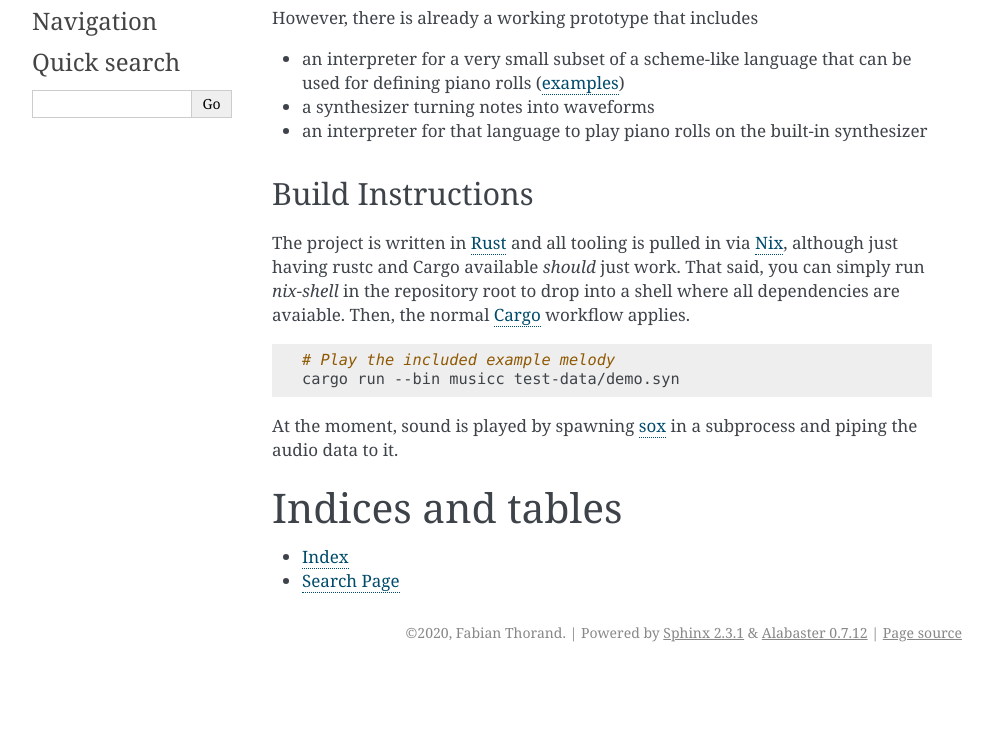
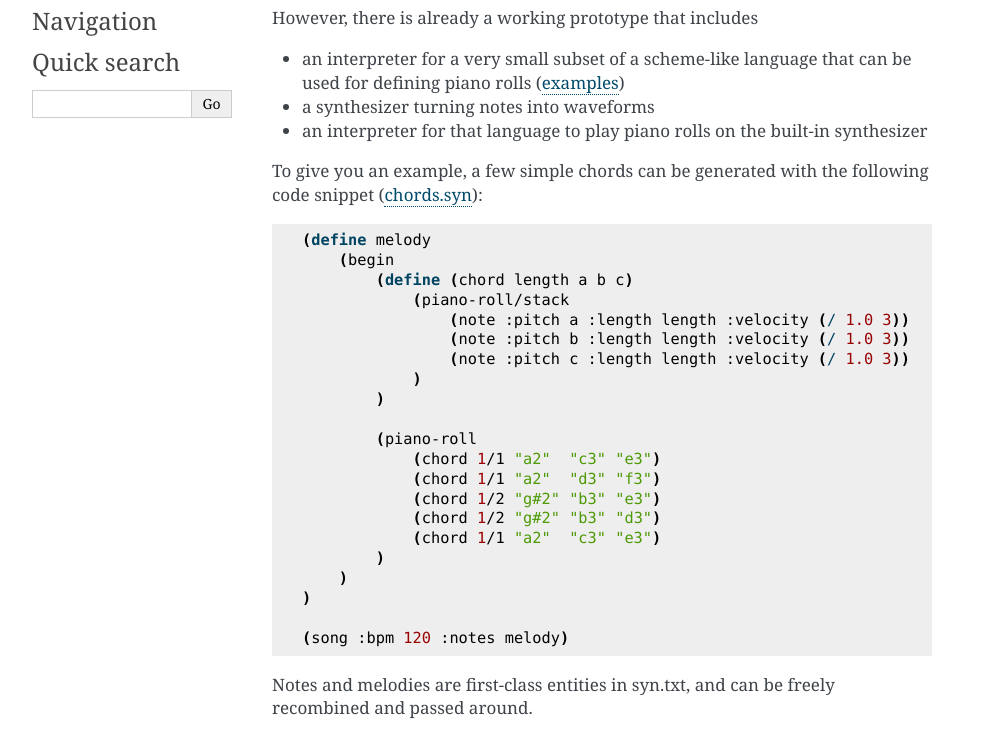
Before and after one commit to fatho/syn-txt, a plain HTML site: page index.html in a window 1280 px wide. Shown: the part 185-932 px from the top of the page, without its empty margins (148-1140 px from the left). Before the commit the page ends 857 px from the top, so only its background shows below. Drawn offline with Linux system fonts and the light colour scheme.

Commit message:
Update documentation

```diff
--- a/index.html
+++ b/index.html
@@ -44,6 +44,33 @@ that can be used for defining piano rolls (<a class="reference external" href="h
 <li><p>a synthesizer turning notes into waveforms</p></li>
 <li><p>an interpreter for that language to play piano rolls on the built-in synthesizer</p></li>
 </ul>
+<p>To give you an example, a few simple chords can be generated with the
+following code snippet (<a class="reference external" href="https://github.com/fatho/syn-txt/blob/master/test-data/chords.syn">chords.syn</a>):</p>
+<div class="highlight-scheme notranslate"><div class="highlight"><pre><span></span><span class="p">(</span><span class="k">define </span><span class="nv">melody</span>
+    <span class="p">(</span><span class="nf">begin</span>
+        <span class="p">(</span><span class="k">define </span><span class="p">(</span><span class="nf">chord</span> <span class="nv">length</span> <span class="nv">a</span> <span class="nv">b</span> <span class="nv">c</span><span class="p">)</span>
+            <span class="p">(</span><span class="nf">piano-roll/stack</span>
+                <span class="p">(</span><span class="nf">note</span> <span class="nv">:pitch</span> <span class="nv">a</span> <span class="nv">:length</span> <span class="nv">length</span> <span class="nv">:velocity</span> <span class="p">(</span><span class="nb">/ </span><span class="mf">1.0</span> <span class="mi">3</span><span class="p">))</span>
+                <span class="p">(</span><span class="nf">note</span> <span class="nv">:pitch</span> <span class="nv">b</span> <span class="nv">:length</span> <span class="nv">length</span> <span class="nv">:velocity</span> <span class="p">(</span><span class="nb">/ </span><span class="mf">1.0</span> <span class="mi">3</span><span class="p">))</span>
+                <span class="p">(</span><span class="nf">note</span> <span class="nv">:pitch</span> <span class="nv">c</span> <span class="nv">:length</span> <span class="nv">length</span> <span class="nv">:velocity</span> <span class="p">(</span><span class="nb">/ </span><span class="mf">1.0</span> <span class="mi">3</span><span class="p">))</span>
+            <span class="p">)</span>
+        <span class="p">)</span>
+
+        <span class="p">(</span><span class="nf">piano-roll</span>
+            <span class="p">(</span><span class="nf">chord</span> <span class="mi">1</span><span class="nv">/1</span> <span class="s">&quot;a2&quot;</span>  <span class="s">&quot;c3&quot;</span> <span class="s">&quot;e3&quot;</span><span class="p">)</span>
+            <span class="p">(</span><span class="nf">chord</span> <span class="mi">1</span><span class="nv">/1</span> <span class="s">&quot;a2&quot;</span>  <span class="s">&quot;d3&quot;</span> <span class="s">&quot;f3&quot;</span><span class="p">)</span>
+            <span class="p">(</span><span class="nf">chord</span> <span class="mi">1</span><span class="nv">/2</span> <span class="s">&quot;g#2&quot;</span> <span class="s">&quot;b3&quot;</span> <span class="s">&quot;e3&quot;</span><span class="p">)</span>
+            <span class="p">(</span><span class="nf">chord</span> <span class="mi">1</span><span class="nv">/2</span> <span class="s">&quot;g#2&quot;</span> <span class="s">&quot;b3&quot;</span> <span class="s">&quot;d3&quot;</span><span class="p">)</span>
+            <span class="p">(</span><span class="nf">chord</span> <span class="mi">1</span><span class="nv">/1</span> <span class="s">&quot;a2&quot;</span>  <span class="s">&quot;c3&quot;</span> <span class="s">&quot;e3&quot;</span><span class="p">)</span>
+        <span class="p">)</span>
+    <span class="p">)</span>
+<span class="p">)</span>
+
+<span class="p">(</span><span class="nf">song</span> <span class="nv">:bpm</span> <span class="mi">120</span> <span class="nv">:notes</span> <span class="nv">melody</span><span class="p">)</span>
+</pre></div>
+</div>
+<p>Notes and melodies are first-class entities in syn.txt,
+and can be freely recombined and passed around.</p>
 <div class="section" id="build-instructions">
 <h2>Build Instructions<a class="headerlink" href="#build-instructions" title="Permalink to this headline">¶</a></h2>
 <p>The project is written in <a class="reference external" href="https://www.rust-lang.org/">Rust</a> and all tooling is pulled in via <a class="reference external" href="https://nixos.org/nix/">Nix</a>,
--- a/searchindex.js
+++ b/searchindex.js
@@ -1 +1 @@
-Search.setIndex({docnames:["index"],envversion:{"sphinx.domains.c":1,"sphinx.domains.changeset":1,"sphinx.domains.citation":1,"sphinx.domains.cpp":1,"sphinx.domains.javascript":1,"sphinx.domains.math":2,"sphinx.domains.python":1,"sphinx.domains.rst":1,"sphinx.domains.std":1,sphinx:56},filenames:["index.rst"],objects:{},objnames:{},objtypes:{},terms:{That:0,The:0,Then:0,all:0,alreadi:0,although:0,appli:0,audio:0,avaiabl:0,avail:0,bin:0,built:0,can:0,cargo:0,contain:0,data:0,declar:0,defin:0,demo:0,depend:0,drop:0,exampl:0,futur:0,goal:0,have:0,howev:0,includ:0,index:0,interpret:0,just:0,languag:0,like:0,melodi:0,moment:0,much:0,musicc:0,nix:0,normal:0,note:0,outlin:0,page:0,piano:0,pipe:0,plai:0,plan:0,progress:0,project:0,prototyp:0,pull:0,repositori:0,roadmap:0,roll:0,root:0,rough:0,run:0,rust:0,rustc:0,said:0,scheme:0,search:0,shell:0,should:0,simpli:0,small:0,sound:0,sox:0,spawn:0,subprocess:0,subset:0,syn:0,test:0,thi:0,tool:0,turn:0,used:0,veri:0,via:0,waveform:0,what:0,where:0,work:0,workflow:0,workstat:0,written:0,you:0},titles:["A text-based synthesizer"],titleterms:{base:0,build:0,indic:0,instruct:0,synthes:0,tabl:0,text:0}})
+Search.setIndex({docnames:["index"],envversion:{"sphinx.domains.c":1,"sphinx.domains.changeset":1,"sphinx.domains.citation":1,"sphinx.domains.cpp":1,"sphinx.domains.javascript":1,"sphinx.domains.math":2,"sphinx.domains.python":1,"sphinx.domains.rst":1,"sphinx.domains.std":1,sphinx:56},filenames:["index.rst"],objects:{},objnames:{},objtypes:{},terms:{"class":0,That:0,The:0,Then:0,all:0,alreadi:0,although:0,appli:0,around:0,audio:0,avaiabl:0,avail:0,begin:0,bin:0,bpm:0,built:0,can:0,cargo:0,chord:0,code:0,contain:0,data:0,declar:0,defin:0,demo:0,depend:0,drop:0,entiti:0,exampl:0,few:0,first:0,follow:0,freeli:0,futur:0,gener:0,give:0,goal:0,have:0,howev:0,includ:0,index:0,interpret:0,just:0,languag:0,length:0,like:0,melodi:0,moment:0,much:0,musicc:0,nix:0,normal:0,note:0,outlin:0,page:0,pass:0,piano:0,pipe:0,pitch:0,plai:0,plan:0,progress:0,project:0,prototyp:0,pull:0,recombin:0,repositori:0,roadmap:0,roll:0,root:0,rough:0,run:0,rust:0,rustc:0,said:0,scheme:0,search:0,shell:0,should:0,simpl:0,simpli:0,small:0,snippet:0,song:0,sound:0,sox:0,spawn:0,stack:0,subprocess:0,subset:0,syn:0,test:0,thi:0,tool:0,turn:0,txt:0,used:0,veloc:0,veri:0,via:0,waveform:0,what:0,where:0,work:0,workflow:0,workstat:0,written:0,you:0},titles:["A text-based synthesizer"],titleterms:{base:0,build:0,indic:0,instruct:0,synthes:0,tabl:0,text:0}})
```
Also changed, not shown: _sources/index.rst.txt.
